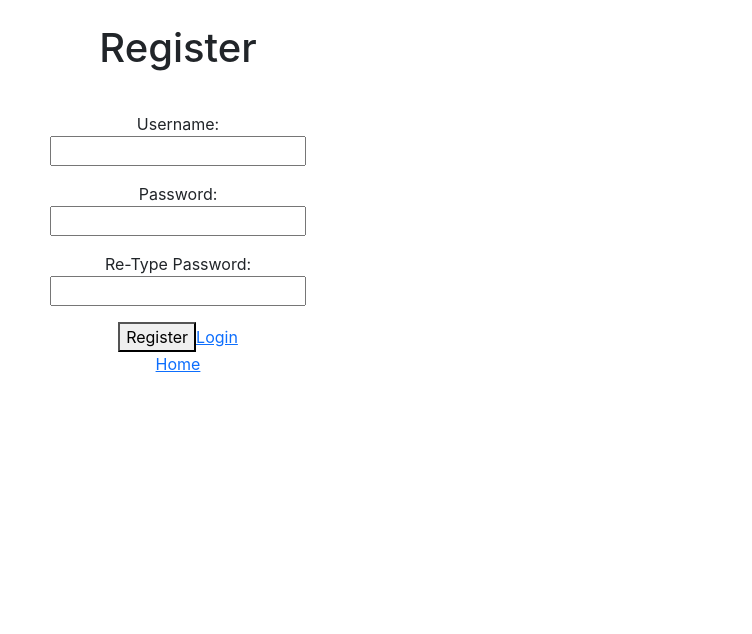
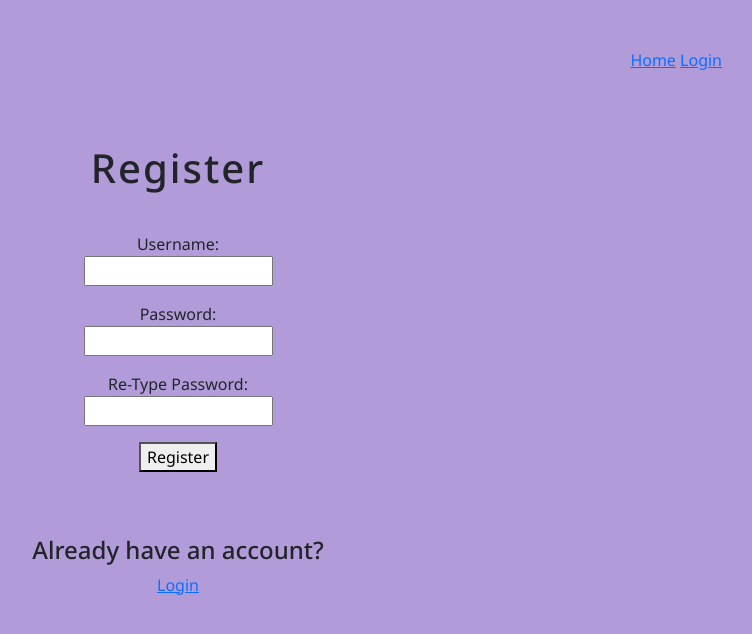
Before and after one commit to MBurtonshaw/anchor-client, a React (Create React App) app: page /register in a window 1280 px wide. Shown: the top 634 px of the page, without its empty margins (462-1214 px from the left). Built offline with nearby package versions, Linux system fonts and the light colour scheme.

Commit message:
some design work; routing done for user cycle

```diff
--- a/public/index.html
+++ b/public/index.html
@@ -1,4 +1,4 @@
-<!DOCTYPE html>
+<!doctype html>
 <html lang="en">
   <head>
     <meta charset="utf-8" />
@@ -11,14 +11,27 @@
     />
     <link rel="apple-touch-icon" href="%PUBLIC_URL%/logo192.png" />
     <link rel="manifest" href="%PUBLIC_URL%/manifest.json" />
-      <link href="https://cdn.jsdelivr.net/npm/bootstrap@5.3.8/dist/css/bootstrap.min.css" rel="stylesheet" integrity="sha384-sRIl4kxILFvY47J16cr9ZwB07vP4J8+LH7qKQnuqkuIAvNWLzeN8tE5YBujZqJLB" crossorigin="anonymous">
+    <link
+      href="https://cdn.jsdelivr.net/npm/bootstrap@5.3.8/dist/css/bootstrap.min.css"
+      rel="stylesheet"
+      integrity="sha384-sRIl4kxILFvY47J16cr9ZwB07vP4J8+LH7qKQnuqkuIAvNWLzeN8tE5YBujZqJLB"
+      crossorigin="anonymous"
+    />
+    <link rel="preconnect" href="https://fonts.googleapis.com" />
+    <link rel="preconnect" href="https://fonts.gstatic.com" crossorigin />
+    <link
+      href="https://fonts.googleapis.com/css2?family=Noto+Sans:ital,wght@0,100..900;1,100..900&display=swap"
+      rel="stylesheet"
+    />
     <title>To Do List</title>
   </head>
   <body>
     <noscript>You need to enable JavaScript to run this app.</noscript>
-    <div id="root">
-
-    </div>
-    <script src="https://cdn.jsdelivr.net/npm/bootstrap@5.3.8/dist/js/bootstrap.bundle.min.js" integrity="sha384-FKyoEForCGlyvwx9Hj09JcYn3nv7wiPVlz7YYwJrWVcXK/BmnVDxM+D2scQbITxI" crossorigin="anonymous"></script>
+    <div id="root"></div>
+    <script
+      src="https://cdn.jsdelivr.net/npm/bootstrap@5.3.8/dist/js/bootstrap.bundle.min.js"
+      integrity="sha384-FKyoEForCGlyvwx9Hj09JcYn3nv7wiPVlz7YYwJrWVcXK/BmnVDxM+D2scQbITxI"
+      crossorigin="anonymous"
+    ></script>
   </body>
 </html>
--- a/src/App.css
+++ b/src/App.css
@@ -1 +1,4 @@
-/* */
+h1 {
+    word-spacing: 3px;
+    letter-spacing: 2px;
+}
--- a/src/components/Home/Home.js
+++ b/src/components/Home/Home.js
@@ -1,15 +1,28 @@
 import { Link } from 'react-router-dom';
+import { useUser } from '../../contexts/UserContext';
+import Navbar from '../Navbar/Navbar';
 import "./Home.css";
 
 function Home() {
-  return (
-    <div className="home_container text-center">
-      <h1 className='text-center m-4'>Welcome</h1>
-      <Link to="/register">Register</Link>
-      <br></br>
-      <Link to="/login">Login</Link>
-    </div>
-  );
+
+  const { user } = useUser();
+
+  if (!user) {
+    return (
+      <div className="home_container text-center">
+        <Navbar />
+        <h1 className='text-center'>Welcome</h1>
+      </div>
+    );
+  } else {
+    return (
+      <div className="home_container text-center">
+          <Navbar />
+          <h1 className='text-center'>Welcome, {user.username}!</h1>
+        </div>
+    );
+  }
+
 }
 
 export default Home;
--- a/src/components/Login/Login.js
+++ b/src/components/Login/Login.js
@@ -1,23 +1,50 @@
-import { Link } from 'react-router-dom';
+import { useState } from 'react';
+import { Link, useNavigate } from 'react-router-dom';
+import { useUser } from '../../contexts/UserContext';
+import Navbar from '../Navbar/Navbar';
 import "./Login.css";
 
 function Login() {
+
+  const [ loginUser, setLoginUser ] = useState('');
+  const [ loginPass, setLoginPass ] = useState('');
+
+  const navigate = useNavigate();
+
+  const { login } = useUser();
+
+  const handleChange = (e, element) => {
+      element(e.target.value);
+  };
+
+  const handleName = (e) => handleChange(e, setLoginUser);
+  const handlePass = (e) => handleChange(e, setLoginPass);
+
+  const handleSubmit = (e) => {
+    e.preventDefault();
+    login({ username: loginUser, password: loginPass });
+    navigate('/');
+  };
+
   return (
     <div className="login_container text-center">
+      <Navbar />
       <h1 className='text-center m-4'>Login</h1>
       <div className='p-3'>
-        <label for="username">Username: </label>
+        <label htmlFor="username">Username: </label>
         <br></br>
-        <input type="text" id="username" name="user_name"></input>
+        <input type="text" id="username" name="user_name" onChange={handleName}></input>
       </div>
       <div className='pb-3'>
-        <label for="password">Password: </label>
+        <label htmlFor="password">Password: </label>
         <br></br>
-        <input type="text" id="password" name="pass_word"></input>
+        <input type="password" id="password" name="pass_word" onChange={handlePass}></input>
       </div>
-      <Link to="/register">Register</Link>
-      <br></br>
-      <Link to="/logout">Logout</Link>
+      <button onClick={handleSubmit}>Login</button>
+      <div className='login_subcontainer p-3'>
+        <h4 className='mt-5 mb-2'>Don't have an account yet?</h4>
+        <Link to='/register'>Register</Link>
+      </div>
     </div>
   );
 }
--- a/src/components/Logout/Logout.js
+++ b/src/components/Logout/Logout.js
@@ -1,11 +1,24 @@
-import { Link } from 'react-router-dom';
+import { Link, useNavigate } from 'react-router-dom';
+import { useUser } from '../../contexts/UserContext';
+import Navbar from '../Navbar/Navbar';
 import "./Logout.css";
 
 function Logout() {
+
+  const { logout } = useUser();
+  const navigate = useNavigate();
+
+  const handleSubmit = (e) => {
+    e.preventDefault();
+    logout();
+    navigate("/");
+  }
+
   return (
     <div className="home_container text-center">
+      <Navbar />
       <h1 className='text-center m-4'>Logout</h1>
-      <Link to="/">Home</Link>
+      <button onClick={ handleSubmit }>Logout</button>
     </div>
   );
 }
--- /dev/null
+++ b/src/components/Navbar/Navbar.js
@@ -0,0 +1,25 @@
+import { Link } from 'react-router-dom';
+import { useUser } from '../../contexts/UserContext';
+import "./Navbar.css";
+
+function Navbar() {
+    const { user } = useUser();
+
+    return (
+        <div className="navbar_container mx-5 p-5 text-end">
+            {!user ? (
+                <>
+                    <Link to="/">Home</Link>{" "}
+                    <Link to="/login">Login</Link>
+                </>
+            ) : (
+                <>
+                    <Link to="/">Home</Link>{" "}
+                    <Link to="/logout">Logout</Link>
+                </>
+            )}
+        </div>
+    );
+}
+
+export default Navbar;
--- a/src/components/Register/Register.js
+++ b/src/components/Register/Register.js
@@ -2,6 +2,7 @@ import { useState } from 'react';
 import { useUser } from '../../contexts/UserContext';
 import { useNavigate } from 'react-router-dom';
 import { Link } from 'react-router-dom';
+import Navbar from '../Navbar/Navbar';
 import "./Register.css";
 
 function Register() {
@@ -32,6 +33,10 @@ function Register() {
 
     const handleSubmit = (e) => {
         e.preventDefault();
+        if (regPass !== regPassTwo) {
+            alert('Hmm... it seems like the passwords don\'t match');
+            return;
+        }
         register({ username: regUser, password: regPass, passwordTwo: regPassTwo });
         navigate('/');
     }
@@ -39,28 +44,30 @@ function Register() {
 
   return (
         <div className="register_container text-center">
+            <Navbar />
             <h1 className='text-center m-4'>Register</h1>
             <div className='p-3'>
-                <label for="username">Username: </label>
+                <label htmlFor="username">Username: </label>
                 <br></br>
                 <input type="text" id="username" name="user_name" onChange={ handleName }></input>
             </div>
             <div className='pb-3'>
-                <label for="password">Password: </label>
+                <label htmlFor="password">Password: </label>
                 <br></br>
-                <input type="text" id="password" name="pass_word" onChange={ handlePass }></input>
+                <input type="password" id="password" name="pass_word" onChange={ handlePass }></input>
             </div>
             <div className='pb-3'>
-                <label for="passwordTwo">Re-Type Password: </label>
+                <label htmlFor="passwordTwo">Re-Type Password: </label>
                 <br></br>
-                <input type="text" id="passwordTwo" name="pass_word_two" onChange={ handlePassTwo }></input>
+                <input type="password" id="passwordTwo" name="pass_word_two" onChange={ handlePassTwo }></input>
             </div>
 
             <button onClick={ handleSubmit }>Register</button>
-
-            <Link to="/login">Login</Link>
             <br></br>
-            <Link to="/">Home</Link>
+            <div className='login_subcontainer p-3'>
+                <h4 className='mt-5 mb-2'>Already have an account?</h4>
+                <Link to='/login'>Login</Link>
+            </div>
         </div>
   );
 }
--- a/src/contexts/UserContext.js
+++ b/src/contexts/UserContext.js
@@ -9,6 +9,7 @@ export const UserProvider = ({ children }) => {
 
     const login = ({ username, password }) => {
         setUser({username});
+        //send username and password to backend
     }
 
     const register = ({ username, password, passwordTwo}) => {
@@ -16,7 +17,8 @@ export const UserProvider = ({ children }) => {
             alert("passwords do not match");
             return;
         }
-        setUser({username, password});
+        setUser({username});
+        //send username and password to backend
     };
 
     const logout = () => {
--- a/src/index.css
+++ b/src/index.css
@@ -5,6 +5,22 @@ body {
     sans-serif;
   -webkit-font-smoothing: antialiased;
   -moz-osx-font-smoothing: grayscale;
+   font-family: "Noto Sans", sans-serif;
+  font-optical-sizing: auto;
+  font-weight: 400;
+  font-style: normal;
+  font-variation-settings:
+    "wdth" 100;
+    background-color: rgb(177, 156, 217);
+    /*
+    other pastels, perhaps rotate per day?
+    rgb(184, 224, 210);
+    rgb(152, 194, 233);
+    rgb(255, 228, 181);
+    rgb(255, 209, 220);
+    rgb(175, 210, 151);
+    rgb(243, 243, 190);
+    */
 }
 
 code {
```
Also changed, not shown: src/components/Navbar/Navbar.css (added).
